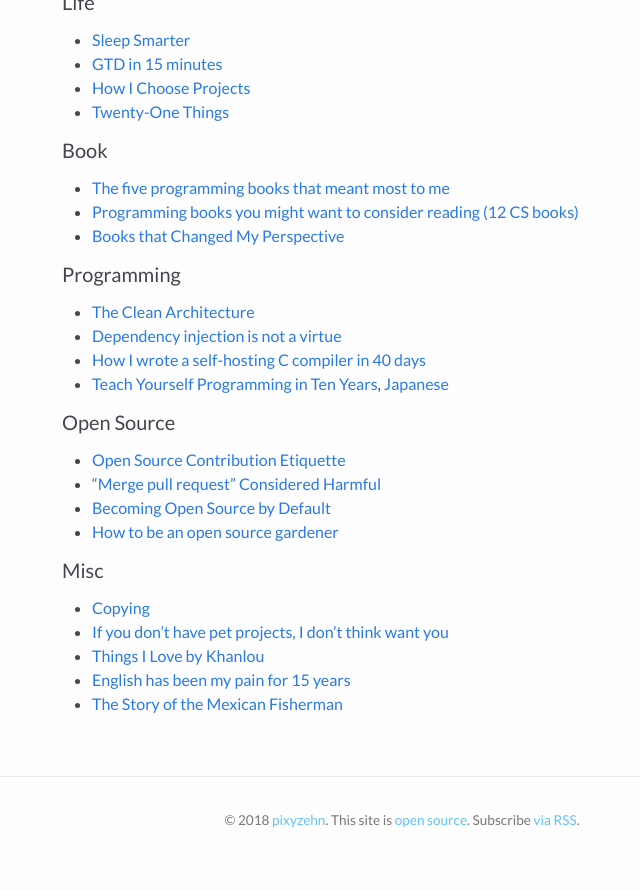
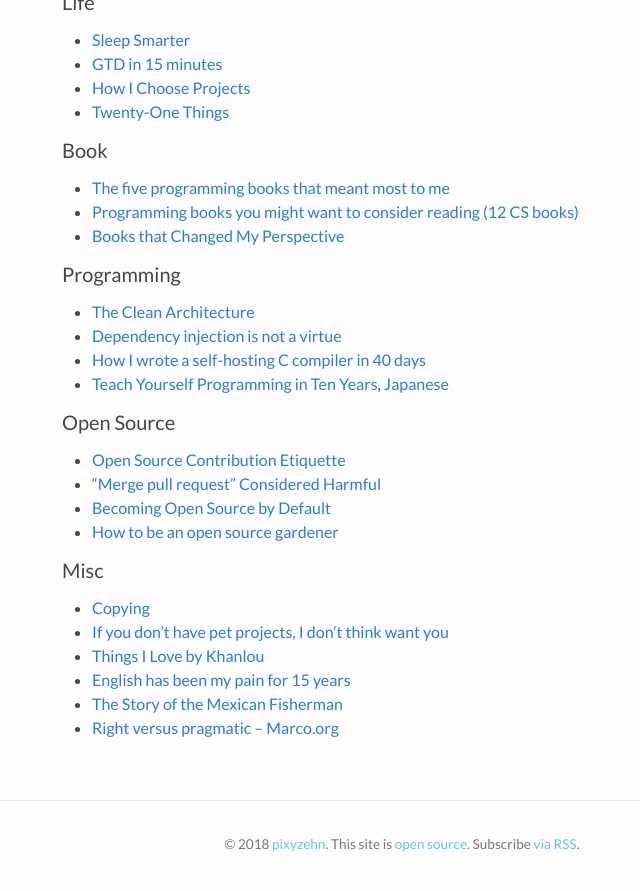
Before and after one commit to pixyzehn/pixyzehn.com, a Jekyll site: the page built from pages/links.md, in a window 1280 px wide and 900 px high, scrolled down 918 px. Shown: the top 891 px of the window, without its empty margins (238-878 px from the left). Built offline with Jekyll 4.4.1, drawn with Linux system fonts in a browser that asks for light colours.

Commit message:
Update links.md

```diff
--- a/pages/links.md
+++ b/pages/links.md
@@ -66,3 +66,4 @@ To be added...
 - [Things I Love by Khanlou](http://khanlou.com/love/)
 - [English has been my pain for 15 years](http://antirez.com/news/61)
 - [The Story of the Mexican Fisherman](https://bemorewithless.com/the-story-of-the-mexican-fisherman/)
+- [Right versus pragmatic – Marco.org](https://marco.org/2012/02/25/right-vs-pragmatic)
```
